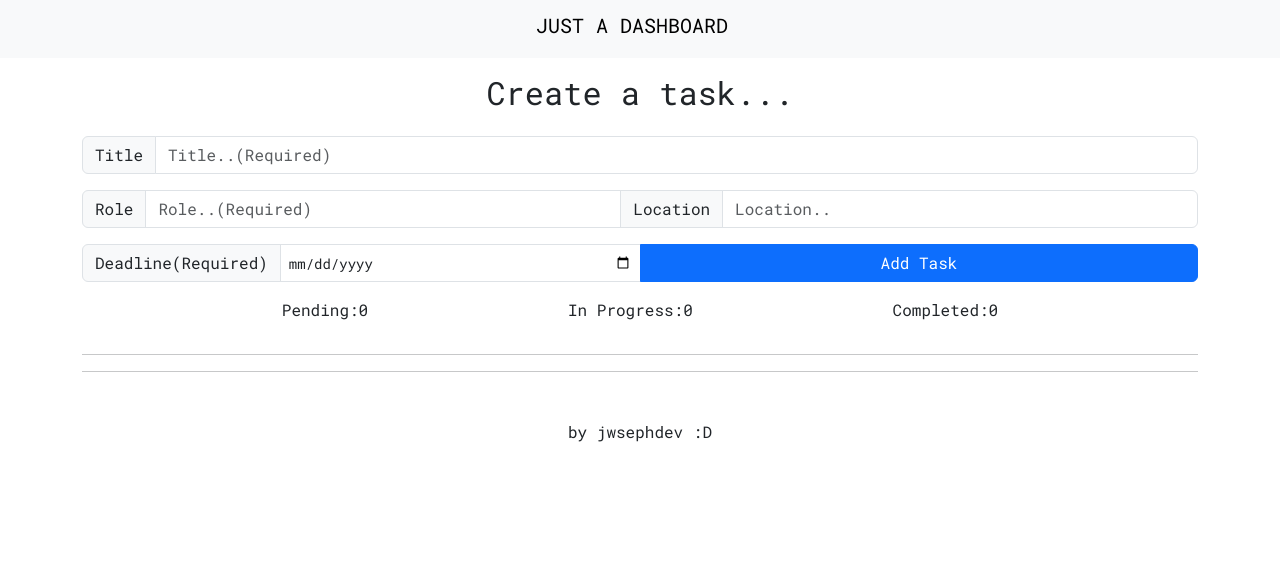
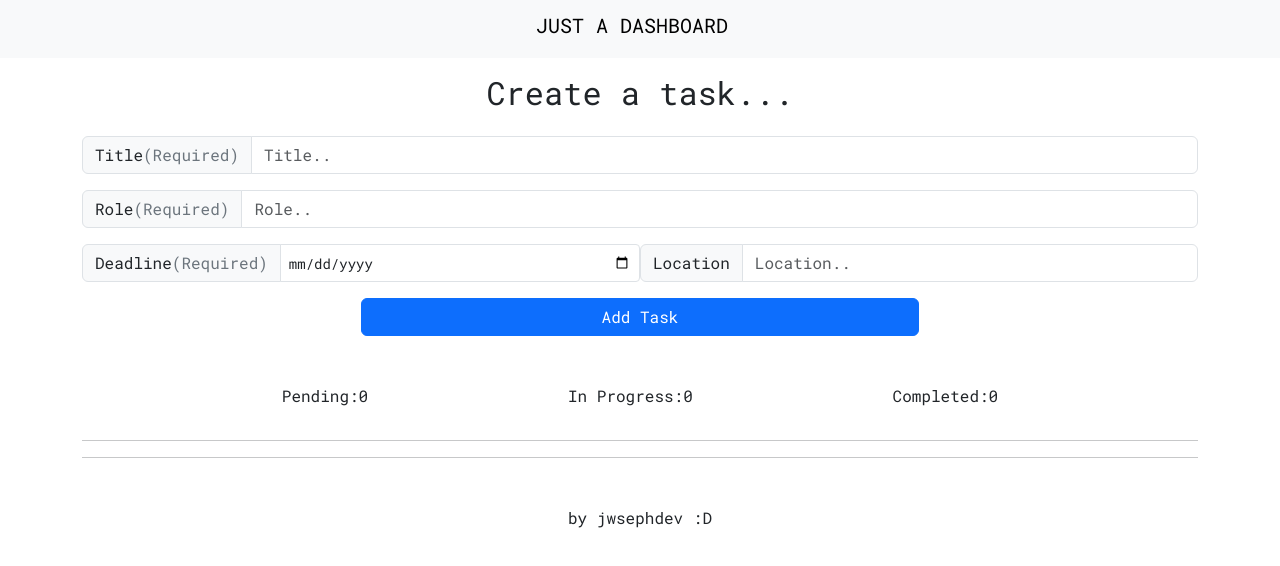
Before and after one commit to jwsephdev/Web-Dashboard, a React (Vite) app: page / in a window 1280 px wide. Shown: the top 566 px of the page. Built offline with nearby package versions, Linux system fonts and the light colour scheme.

Commit message:
input layout

```diff
--- a/src/components/Header.jsx
+++ b/src/components/Header.jsx
@@ -101,11 +101,11 @@ const deleteItem = (index) => {
 
       <div className='container'>
       <div className='input-group mb-3 mt-3'>
-        <span class="input-group-text" id="basic-addon1">Title</span>
+        <span class="input-group-text" id="basic-addon1">Title <span className='text-secondary'>(Required)</span></span>
         <input
         className='form-control'
         type='text'
-        placeholder='Title..(Required)'
+        placeholder='Title..'
         value={newTitle}
         onChange={(e) => handleInputChange(e, setNewTitle)}
         />
@@ -113,15 +113,37 @@ const deleteItem = (index) => {
 
 
       <div className='input-group mb-3'>
-      <span class="input-group-text" id="basic-addon1">Role</span>
+      <span class="input-group-text" id="basic-addon1">Role<span className='text-secondary'>(Required)</span></span>
       <input
       className='form-control'
       type='text'
-      placeholder='Role..(Required)'
+      placeholder='Role..'
       value={newRole}
       onChange={(e) => handleInputChange(e, setNewRole)}
       />
 
+
+      </div>
+
+      <div className='d-flex flex-sm-row flex-column'>
+
+        <div className='d-flex flex-row flex-sm-column col-6 mb-3'>
+
+        <div className='input-group date'>
+        <span class="input-group-text" id="basic-addon1">Deadline<span className='text-secondary'>(Required)</span></span>
+        <input
+        className='form-control form-control-sm'
+        id='dateIcon'
+        type='date'
+        value={newDate}
+        onChange={(e) => handleInputChange(e, setNewDate)}
+        />
+
+      </div>
+      </div>
+
+      <div className='d-flex flex-row flex-sm-column col-6'>
+        <div className='input-group mb-3'>
       <span class="input-group-text" id="basic-addon1">Location</span>
       <input
       className='form-control'
@@ -131,33 +153,32 @@ const deleteItem = (index) => {
        onChange={(e) => handleInputChange(e, setNewLocation)}
       />
       </div>
+      </div>
 
-      <div className='mb-3'>
-      <div className='input-group date'>
-      <span class="input-group-text" id="basic-addon1">Deadline(Required)</span>
-      <input
-      className='form-control form-control-sm'
-      id='dateIcon'
-      type='date'
-      value={newDate}
-      onChange={(e) => handleInputChange(e, setNewDate)}
-      />
-      <button onClick={addEntry} className="btn btn-primary w-50">Add Task</button>
+
+
+
+
       </div>
+      <div className='d-flex justify-content-center mb-5'>
+        <button onClick={addEntry} className="btn btn-primary w-50">Add Task</button>
       </div>
     </div>
 
+
       <div className='container'>
-      <div className='d-flex flex-column flex-sm-row justify-content-evenly '>
+      <div className='d-flex flex-column flex-sm-row justify-content-evenly'>
 
       <p>Pending:{pendingCount}</p>
       <p>In Progress:{inProgressCount}</p>
       <p>Completed:{completedCount}</p>
 
     </div>
-    <hr />
     </div>
 
+    <div className='container'>
+        <hr />
+    </div>
 
     <div className='container'>
 
```
